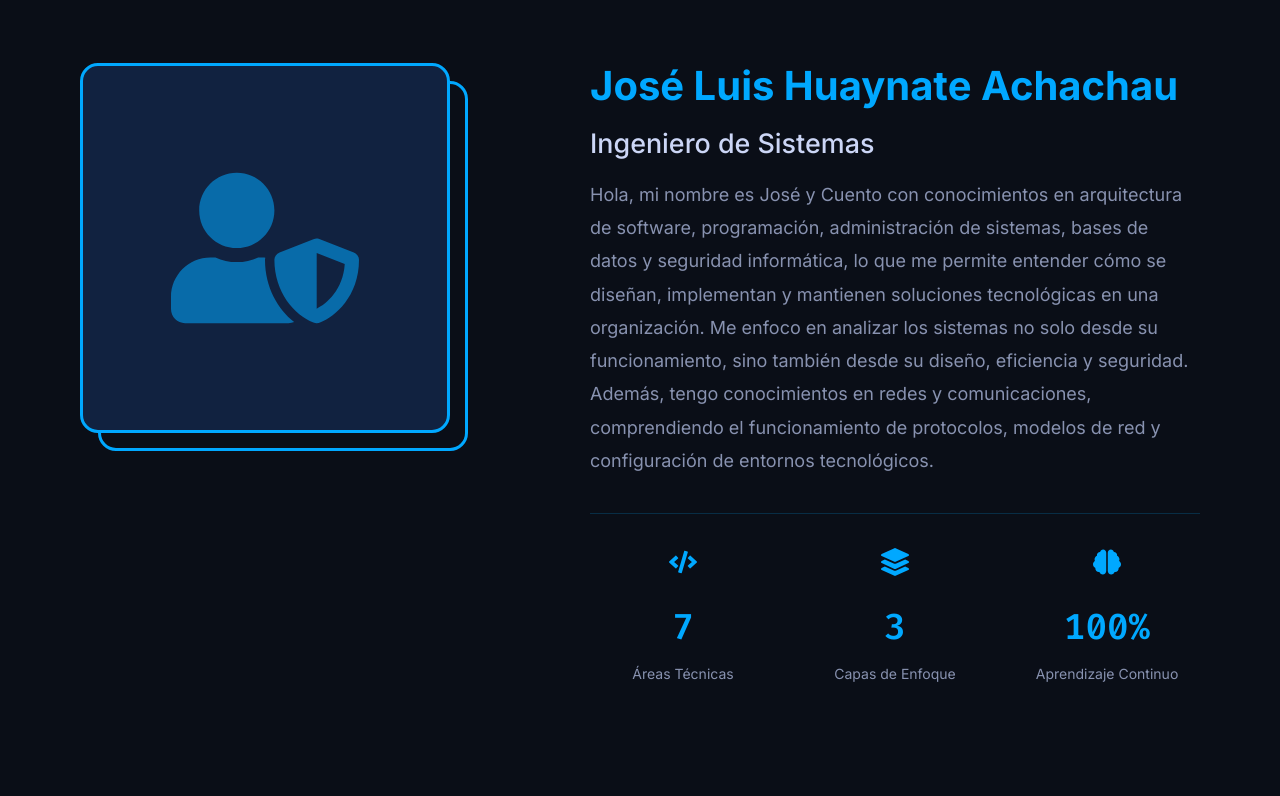
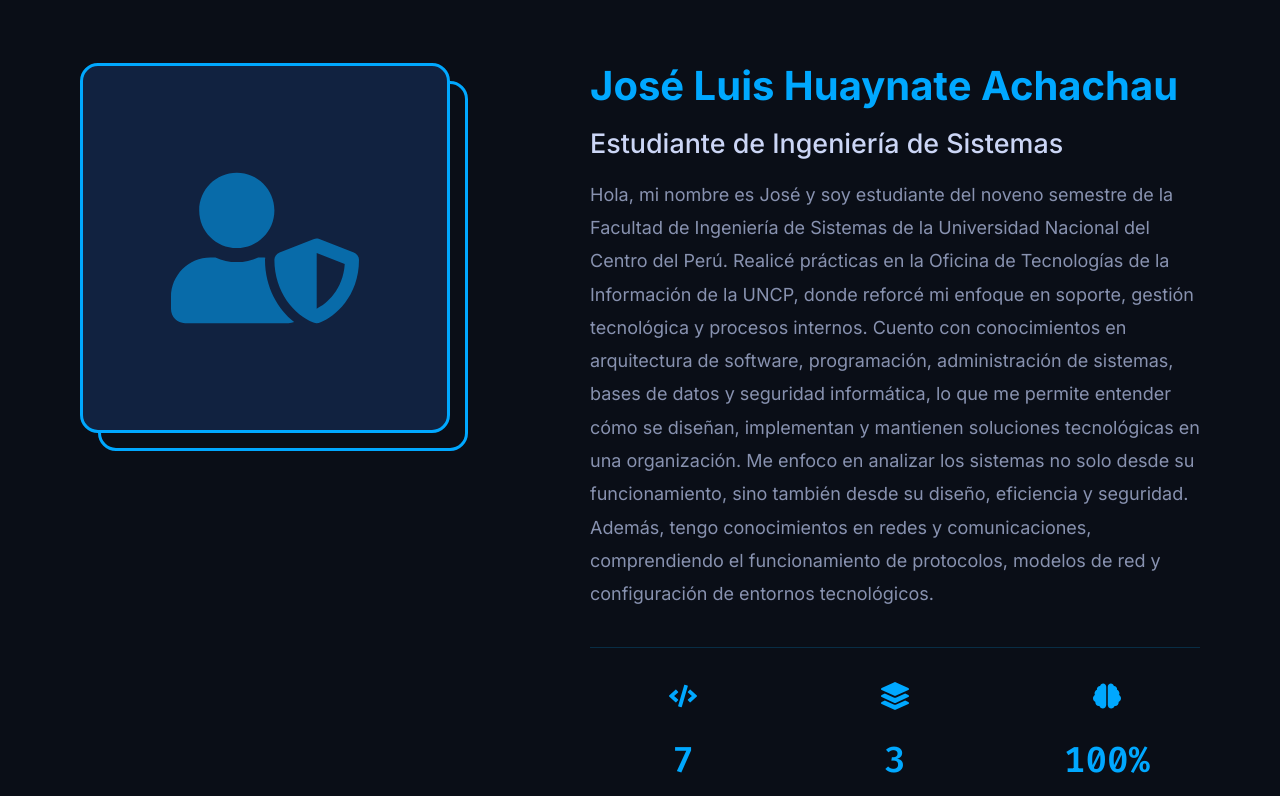
Before and after one commit to cybernetjs/SitioWeb_Huaynate_Achachau_Jose_Luis_Curso_DesarrolloDeApplicacionesWeb, a React (Vite) app: page / in a window 1280 px wide. Shown: the part 941-1737 px from the top of the page. Built offline with nearby package versions, Linux system fonts and the light colour scheme.

Commit message:
Sitio Web

```diff
--- a/src/components/About.jsx
+++ b/src/components/About.jsx
@@ -85,15 +85,17 @@ const About = () => {
                   José Luis Huaynate Achachau
                 </h3>
                 <p style={{ color: '#ccd6f6', fontSize: 'clamp(20px, 2.1vw, 28px)', lineHeight: 1.35, fontWeight: 500 }}>
-                  Ingeniero de Sistemas
+                  Estudiante de Ingeniería de Sistemas
                 </p>
                 <p style={{ color: '#8892b0', fontSize: '18px', lineHeight: 1.85, marginBottom: '0', maxWidth: '720px' }}>
-                  Hola, mi nombre es José y Cuento con conocimientos en arquitectura de software, programación, administración
-                  de sistemas, bases de datos y seguridad informática, lo que me permite entender cómo se diseñan, implementan
-                  y mantienen soluciones tecnológicas en una organización. Me enfoco en analizar los sistemas no solo desde su
-                  funcionamiento, sino también desde su diseño, eficiencia y seguridad. Además, tengo conocimientos en redes y
-                  comunicaciones, comprendiendo el funcionamiento de protocolos, modelos de red y configuración de entornos tecnológicos.
-
+                  Hola, mi nombre es José y soy estudiante del noveno semestre de la Facultad de Ingeniería de Sistemas de la
+                  Universidad Nacional del Centro del Perú. Realicé prácticas en la Oficina de Tecnologías de la Información de
+                  la UNCP, donde reforcé mi enfoque en soporte, gestión tecnológica y procesos internos. Cuento con conocimientos
+                  en arquitectura de software, programación, administración de sistemas, bases de datos y seguridad informática,
+                  lo que me permite entender cómo se diseñan, implementan y mantienen soluciones tecnológicas en una organización.
+                  Me enfoco en analizar los sistemas no solo desde su funcionamiento, sino también desde su diseño, eficiencia y
+                  seguridad. Además, tengo conocimientos en redes y comunicaciones, comprendiendo el funcionamiento de protocolos,
+                  modelos de red y configuración de entornos tecnológicos.
                 </p>
               </div>
 
--- a/src/components/Hero.jsx
+++ b/src/components/Hero.jsx
@@ -131,8 +131,7 @@ const Hero = () => {
                 minHeight: '0'
               }}
             >
-              Soy Ingeniero de Sistemas , con formación integral en redes, ciberseguridad y electrónica.
-              <br />
+              Estudiante de la Facultad de Ingeniería de Sistemas de la UNCP.
             </h3>
             <h2
               className="hero-headline"
```
